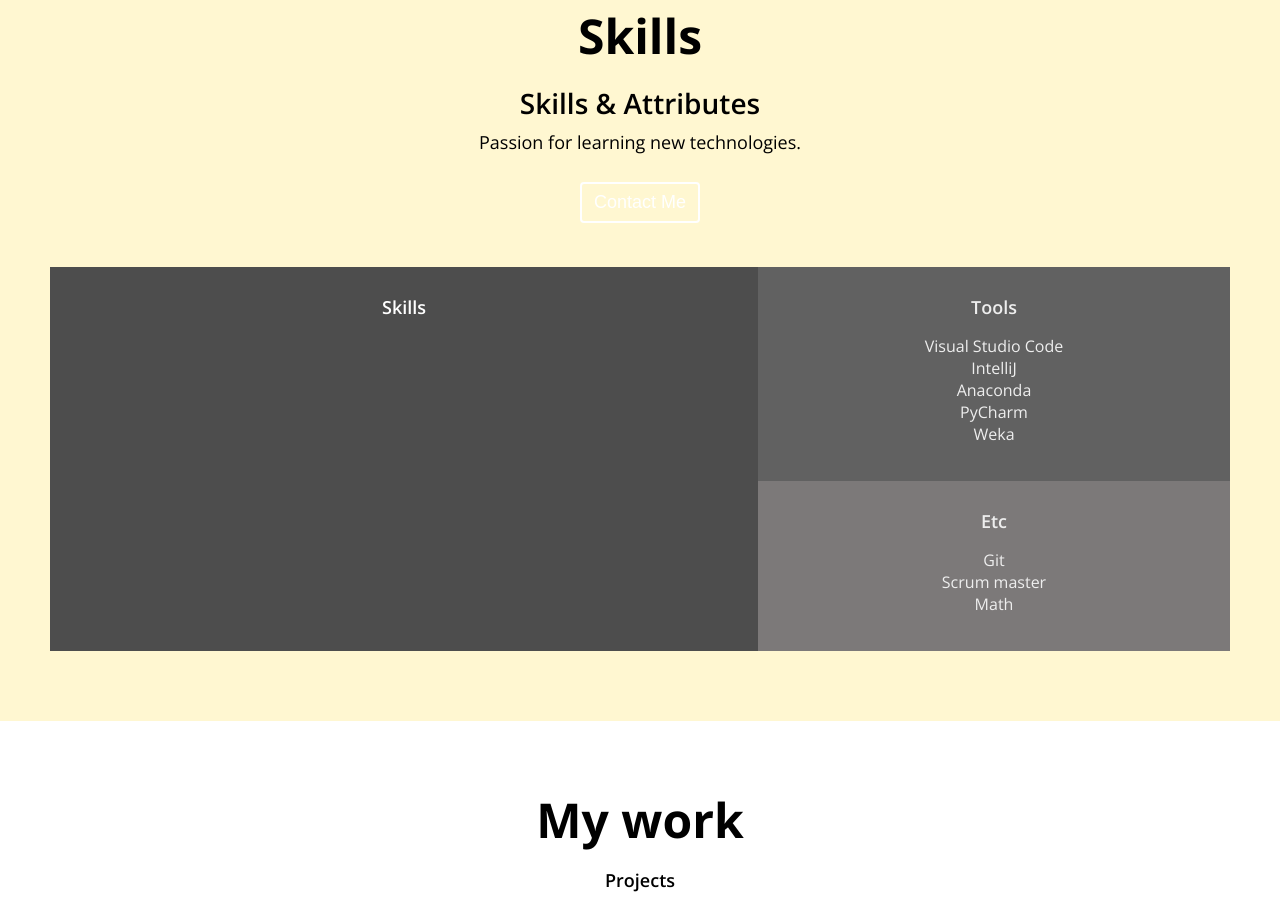
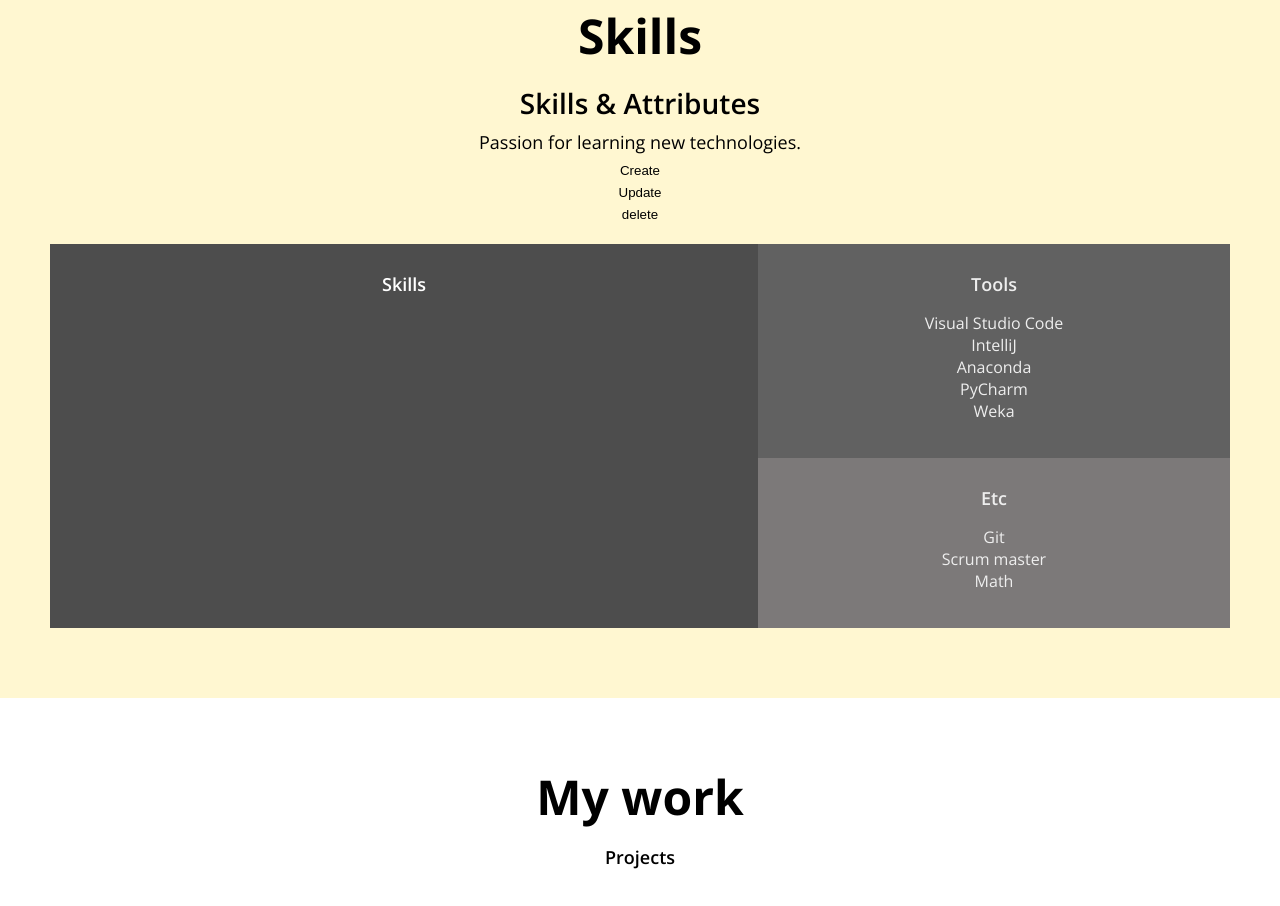
Before and after one commit to JiEun11/portfolio_node, a website: page public/index.html in a window 1280 px wide. Shown: the part 1632-2538 px from the top of the page. Drawn offline with nearby package versions, Linux system fonts and the light colour scheme.

Commit message:
[add] CUD button

```diff
--- a/public/index.html
+++ b/public/index.html
@@ -126,8 +126,14 @@
         <h1>Skills</h1>
         <h2>Skills & Attributes</h2>
         <p>Passion for learning new technologies.</p>
-        <div class="skills_crud"></div>
-        <button class="home__contact">Contact Me</button>
+        <div class="skills_crud">
+          <button>Create</button>
+          <br />
+          <button>Update</button>
+          <br />
+          <button>delete</button>
+          <br />
+        </div>
         <div class="skillset">
           <div class="skillset__left">
             <h3 class="skillset__title">Skills</h3>
```
